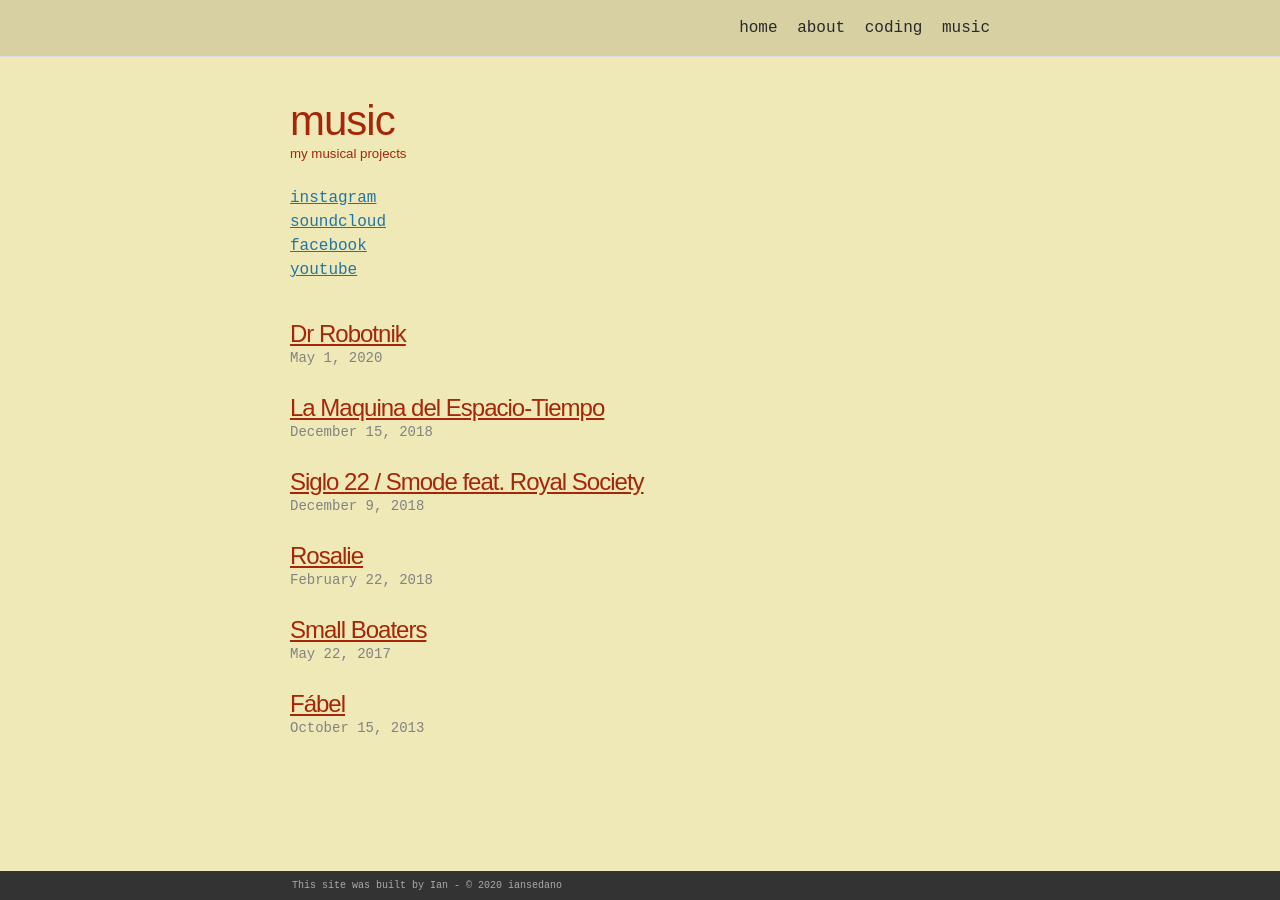
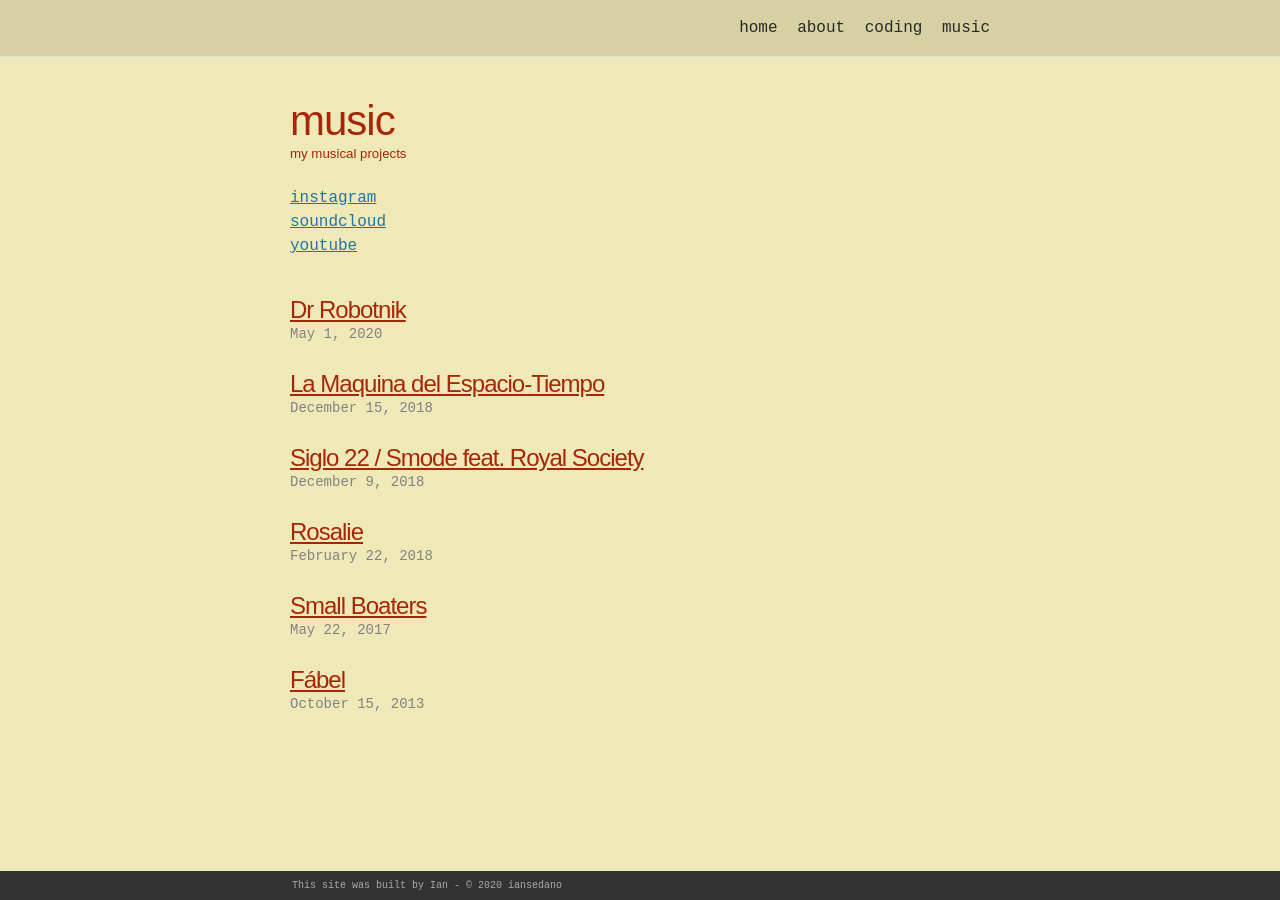
Before and after one commit to iansedano/iansedano.github.io, a Jekyll site: the page built from 04 music.md, in a window 1280 px wide. Built offline with Jekyll 4.4.1, drawn with Linux system fonts in a browser that asks for light colours.

Commit message:
removing link from music

```diff
--- a/04 music.md
+++ b/04 music.md
@@ -6,8 +6,8 @@ description: my musical projects
 ---
 <a href="https://www.instagram.com/iansedano/?hl=en">instagram</a><br>
 <a href="https://soundcloud.com/ianinthecave">soundcloud</a> <br>
-<a href="https://www.facebook.com/iansedanomusic/">facebook</a> <br>
-<a href="https://www.youtube.com/channel/UCgJV7OHO1uVPnG89j4ksm7Q">youtube</a><br><br>
+<a href="https://www.youtube.com/channel/UCgJV7OHO1uVPnG89j4ksm7Q">youtube</a>
+<br><br>
 
 <ul class="post-list">
 {% for post in site.music reversed %}
```
